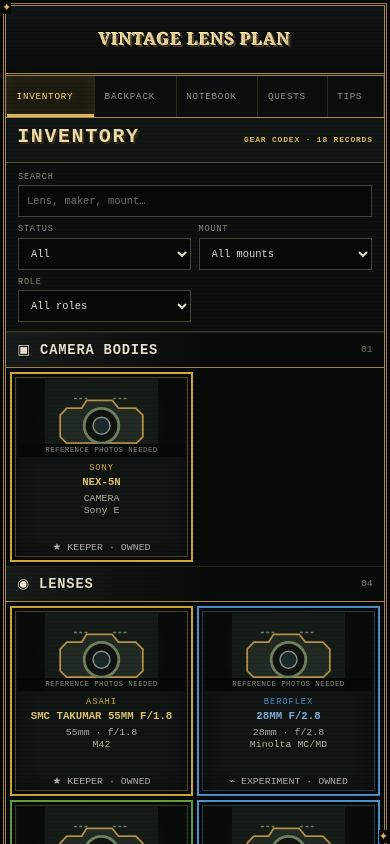
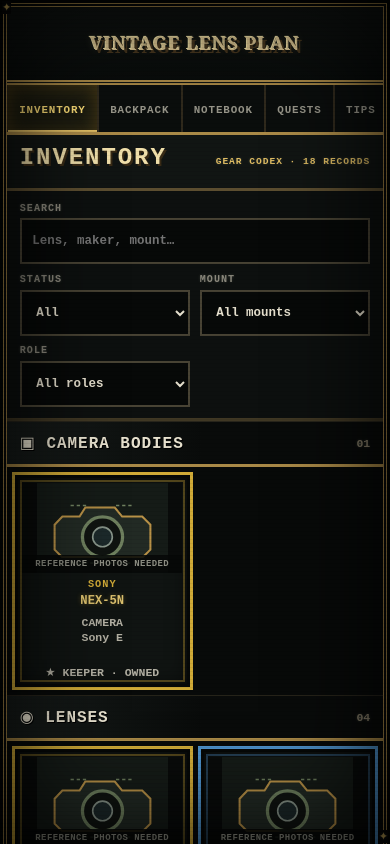
Before and after one commit to jaquoh/camera-inventory, a React (Vite) app: page / in a window 390 px wide. Shown: the top 844 px of the page. Built offline with nearby package versions, Linux system fonts and the light colour scheme.

Commit message:
feat: make field kit controls CRT chunky

```diff
--- a/src/styles.css
+++ b/src/styles.css
@@ -10,11 +10,12 @@
 
 * { box-sizing: border-box; }
 html { color-scheme: dark; background: #060807; }
-body { margin: 0; min-width: 320px; min-height: 100vh; background: #060807; }
-body::after { content: ""; position: fixed; inset: 0; z-index: 100; pointer-events: none; opacity: .14; background: repeating-linear-gradient(to bottom, transparent 0, transparent 3px, #000 4px); }
+body { margin: 0; min-width: 320px; min-height: 100vh; background: #060807; font-weight: 700; text-shadow: 0 0 3px rgba(229, 238, 210, .18); }
+body::before { content: ""; position: fixed; inset: 0; z-index: 99; pointer-events: none; box-shadow: inset 0 0 90px 24px rgba(0, 0, 0, .72); }
+body::after { content: ""; position: fixed; inset: 0; z-index: 100; pointer-events: none; opacity: .1; background: repeating-linear-gradient(to bottom, transparent 0, transparent 3px, #000 4px); }
 button, input, select { font: inherit; }
 button { color: inherit; }
-button:focus-visible, input:focus-visible, select:focus-visible { outline: 2px solid #fff0a2; outline-offset: -4px; }
+button:focus-visible, input:focus-visible, select:focus-visible { outline: 4px solid #fff0a2; outline-offset: -6px; box-shadow: 0 0 14px rgba(255, 232, 125, .7); }
 h1, h2, h3, p { margin-top: 0; }
 h1, h2, h3, .brand, .main-nav, .eyebrow, .gear-card__state { font-family: "Courier New", ui-monospace, monospace; }
 h1 { margin: 0; color: #f0dfaa; font-size: 1.25rem; line-height: 1; letter-spacing: .08em; text-transform: uppercase; text-shadow: 2px 2px #382a15; }
@@ -96,21 +97,38 @@
 .quest-list { display: grid; grid-template-columns: repeat(auto-fill, minmax(330px, 1fr)); gap: 6px; padding: 6px; }.quest { min-height: 170px; padding: .85rem; display: grid; grid-template-columns: 42px 1fr; gap: .7rem; border: 2px solid var(--green); background: #111512; box-shadow: inset 0 0 0 2px #070908; }.quest.status-someday { border-color: var(--purple); }.quest__number { color: #70766e; font-size: 1rem; }.quest h2 { margin-bottom: .3rem; color: #e4dfcf; font-size: .78rem; text-transform: uppercase; }.quest p:not(.eyebrow) { margin-bottom: .4rem; color: #b9b7ac; font-size: .66rem; }.quest small { color: #918e82; font-size: .58rem; }
 .tip-grid { display: grid; grid-template-columns: repeat(auto-fill, minmax(230px, 1fr)); gap: 6px; padding: 6px; }.tip-card { min-height: 190px; padding: .85rem; border: 2px solid #8d763d; background: #141711; box-shadow: inset 0 0 0 2px #070908; }.tip-card h2 { color: #e8d591; font-size: .8rem; text-transform: uppercase; }.tip-card > p:not(.eyebrow) { color: #bbb8a9; font-size: .68rem; }.empty-state { margin: 6px; padding: 3rem 1rem; border: 2px dashed #596057; text-align: center; color: var(--muted); }
 
+/* Chunky CRT pass: larger targets, heavier strokes, and robust low-resolution type. */
+.app-shell { border-width: 5px; box-shadow: inset 0 0 0 3px #211b10, 0 0 0 3px #050605, inset 0 0 60px rgba(105, 126, 77, .05); }
+.topbar { min-height: 106px; border-bottom-width: 5px; }
+.brand strong { font-weight: 900; text-shadow: 3px 3px #4a3920, -1px -1px #fff0b2, 0 0 8px rgba(231, 208, 154, .2); }
+.brand small, .legend { font-size: .76rem; font-weight: 900; }.legend strong { font-weight: 900; }.legend span::before { width: .9rem; height: .9rem; border-width: 2px; }
+.main-nav { height: 54px; border-bottom-width: 3px; }.main-nav button { min-width: 150px; padding: 0 1rem; border-right-width: 2px; font-size: .8rem; font-weight: 900; }.main-nav button.active { box-shadow: inset 0 -5px var(--brass-light), inset 0 0 18px #4b3c17; }.main-nav button span { font-size: 1.1rem; }
+.screen-heading { min-height: 62px; padding: .8rem 1rem; border-bottom-width: 3px; }.screen-heading h1 { font-size: 1.5rem; font-weight: 900; }.screen-heading > p:last-child { font-size: .78rem; font-weight: 700; }.eyebrow { font-size: .7rem; font-weight: 900; }
+.inventory-layout { min-height: calc(100vh - 234px); }.inventory-content { border-right-width: 5px; }
+.filter-bar { padding: .7rem .8rem; gap: .6rem; border-bottom-width: 3px; }.filter-bar label { gap: .3rem; font-size: .63rem; font-weight: 900; }.filter-bar input, .filter-bar select { min-height: 46px; padding: .55rem .65rem; border-width: 2px; font-size: .78rem; font-weight: 700; }
+.section-title { min-height: 46px; padding: .6rem .8rem; border-bottom-width: 3px; }.section-title h2 { font-size: 1rem; font-weight: 900; }.section-title > span { font-size: .72rem; font-weight: 900; }
+.gear-grid { grid-template-columns: repeat(auto-fill, minmax(164px, 1fr)); gap: 7px; padding: 8px; }.gear-card { min-height: 242px; padding: .55rem; border-width: 4px; box-shadow: inset 0 0 0 3px #060807, inset 0 0 22px rgba(0,0,0,.75); }.gear-card::before { inset: 5px; border-width: 2px; }.gear-card:hover { transform: translate(-2px, -2px); box-shadow: inset 0 0 0 3px #060807, 5px 5px 0 #000, 0 0 16px color-mix(in srgb, var(--role-color) 38%, transparent); }
+.gear-visual, .gear-visual img { min-height: 108px; height: 108px; }.gear-visual figcaption { padding: .25rem; font-size: .56rem; font-weight: 900; }.gear-card__maker { font-size: .64rem; font-weight: 900; }.gear-card strong { margin: .25rem 0 .4rem; font-size: .88rem; font-weight: 900; line-height: 1.18; text-shadow: 0 0 5px color-mix(in srgb, var(--role-color) 32%, transparent); }.gear-card > span:not(.gear-card__maker) { font-size: .72rem; font-weight: 700; line-height: 1.35; }.gear-card .gear-card__state { padding-top: .5rem; font-size: .62rem; font-weight: 900; }
+.detail-panel { height: calc(100vh - 172px); }.detail-panel__title { height: 48px; border-bottom-width: 5px; font-size: 1rem; font-weight: 900; }.gear-visual--detail, .gear-visual--detail img { min-height: 260px; height: 260px; }.detail-panel__content { padding: 1.2rem 1.35rem 2.5rem; }.detail-panel h2 { font-size: 1.3rem; font-weight: 900; }.detail-panel h3 { margin-top: 1.35rem; padding-bottom: .45rem; border-bottom-width: 3px; font-size: .82rem; font-weight: 900; }.detail-panel p { font-size: .84rem; font-weight: 700; }.status-line span, .tag-list span { min-height: 28px; padding: .35rem .5rem; border-width: 2px; font-size: .62rem; font-weight: 900; }.field-readout { padding: .75rem .8rem; border-width: 3px; }.field-readout span, .field-readout small { font-size: .68rem; }.field-readout strong { font-size: .86rem; }.spec-list { font-size: .76rem; }.spec-list > div { padding: .4rem 0; border-bottom: 2px solid #343a33; }.spec-list dt, .spec-list dd { font-weight: 900; }
+.loadout-summary { gap: 6px; margin: 8px; }.loadout-summary div { min-height: 78px; padding: 1rem; border-width: 3px; }.loadout-summary span { font-size: .66rem; font-weight: 900; }.loadout-summary strong { font-size: .88rem; }.warning-stack { margin: 8px; padding: .8rem 1rem; border-width: 4px; font-size: .82rem; }.backpack-layout { gap: 8px; padding: 0 8px 8px; }.loadout-panel { border-width: 4px; }.packed-list { grid-template-columns: repeat(auto-fill, minmax(220px, 1fr)); gap: 7px; padding: 8px; }.packed-item { min-height: 112px; padding: .75rem; border-width: 3px; box-shadow: inset 0 0 0 3px #0a0c0b; }.packed-item small { font-size: .58rem; }.packed-item strong { font-size: .78rem; }.packed-item span { font-size: .65rem; }.packed-item button { min-width: 68px; min-height: 44px; padding: .5rem .6rem; border-width: 3px; font-size: .65rem; font-weight: 900; }
+.notebook-tabs button { min-height: 46px; padding: .65rem .8rem; border-width: 3px; font-size: .68rem; font-weight: 900; }.notebook { border-width: 5px; }.notebook-index { border-right-width: 4px; }.notebook-index button { min-height: 64px; border-bottom-width: 2px; }.notebook-index strong { font-size: .78rem; font-weight: 900; }.notebook-index span { font-size: .65rem; font-weight: 700; }.notebook-page { font-size: 1rem; font-weight: 600; }
+.quest-list, .tip-grid { gap: 8px; padding: 8px; }.quest, .tip-card { min-height: 210px; padding: 1rem; border-width: 4px; box-shadow: inset 0 0 0 3px #070908; }.quest h2, .tip-card h2 { font-size: .94rem; font-weight: 900; }.quest p:not(.eyebrow), .tip-card > p:not(.eyebrow) { font-size: .78rem; font-weight: 700; }.quest small { font-size: .68rem; }
+
 @media (max-width: 1100px) {
   .topbar { grid-template-columns: 1fr; gap: .55rem; }.legend { justify-content: center; }.brand { justify-self: center; }
   .inventory-layout, .inventory-layout.has-detail { grid-template-columns: minmax(0, 1fr) 340px; }.filter-bar { grid-template-columns: 1fr 1fr; }.backpack-layout { grid-template-columns: 1fr; }
 }
 @media (max-width: 800px) {
-  .app-shell { margin: 3px; min-height: calc(100vh - 6px); }.topbar { min-height: 70px; padding: .55rem; }.brand strong { font-size: 1.35rem; }.brand small, .brand__ornament, .legend { display: none; }
-  .main-nav { height: 42px; padding: 0; overflow-x: auto; }.main-nav button { min-width: auto; flex: 1 0 auto; padding: 0 .6rem; font-size: .58rem; }
-  .screen-heading { min-height: 45px; padding: .55rem .7rem; }.screen-heading > p:last-child { display: none; }.screen-heading .eyebrow { font-size: .5rem; }
+  .app-shell { margin: 3px; min-height: calc(100vh - 6px); border-width: 4px; }.topbar { min-height: 78px; padding: .65rem; }.brand strong { font-size: 1.45rem; }.brand small, .brand__ornament, .legend { display: none; }
+  .main-nav { height: 50px; padding: 0; overflow-x: auto; }.main-nav button { min-width: auto; min-height: 50px; flex: 1 0 auto; padding: 0 .7rem; font-size: .68rem; }
+  .screen-heading { min-height: 54px; padding: .7rem .8rem; }.screen-heading > p:last-child { display: none; }.screen-heading .eyebrow { font-size: .6rem; }
   .inventory-layout, .inventory-layout.has-detail { display: block; min-height: auto; }.inventory-content { border-right: 0; }
-  .detail-panel { display: none; position: fixed; inset: 3px; z-index: 50; height: calc(100vh - 6px); border: 3px double var(--brass); }.detail-panel.is-open { display: block; }.detail-panel__close { display: block; }.detail-panel__title { height: 40px; }
+  .detail-panel { display: none; position: fixed; inset: 3px; z-index: 50; height: calc(100vh - 6px); border: 5px double var(--brass); }.detail-panel.is-open { display: block; }.detail-panel__close { display: block; }.detail-panel__title { height: 50px; }
   .notebook { min-height: calc(100vh - 205px); grid-template-columns: 1fr; }.notebook-index { border-right: 0; border-bottom: 2px solid #887d60; display: flex; overflow-x: auto; gap: 4px; }.notebook-index > p { display: none; }.notebook-index button { flex: 0 0 190px; border: 1px solid #92876d; }.notebook-page { padding: 1.2rem; }
 }
 @media (max-width: 560px) {
-  .brand strong { font-size: 1.05rem; }.main-nav button span { display: none; }.filter-bar { grid-template-columns: 1fr 1fr; }.filter-bar .search-field { grid-column: 1 / -1; }
-  .gear-grid { grid-template-columns: repeat(2, minmax(0, 1fr)); gap: 4px; padding: 4px; }.gear-card { min-height: 190px; padding: .35rem; }.gear-visual, .gear-visual img { height: 78px; min-height: 78px; }.gear-card strong { font-size: .67rem; }
+  .brand strong { font-size: 1.15rem; }.main-nav button span { display: none; }.filter-bar { grid-template-columns: 1fr 1fr; }.filter-bar .search-field { grid-column: 1 / -1; }
+  .gear-grid { grid-template-columns: repeat(2, minmax(0, 1fr)); gap: 5px; padding: 5px; }.gear-card { min-height: 218px; padding: .45rem; border-width: 3px; }.gear-visual, .gear-visual img { height: 90px; min-height: 90px; }.gear-card strong { font-size: .76rem; }
   .loadout-summary { grid-template-columns: 1fr; }.packed-list { grid-template-columns: 1fr; }.packed-item { align-items: flex-start; }.quest-list, .tip-grid { grid-template-columns: 1fr; }.quest { grid-template-columns: 30px 1fr; }
 }
 @media (prefers-reduced-motion: reduce) { *, *::before, *::after { scroll-behavior: auto !important; transition: none !important; } }
```
